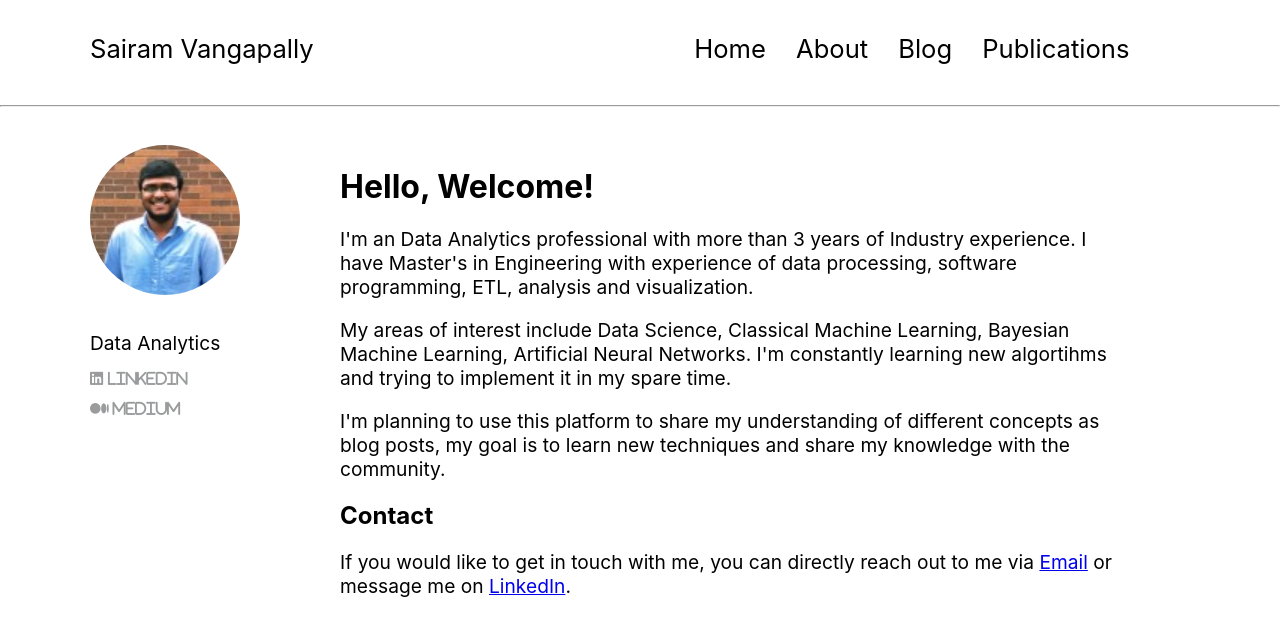
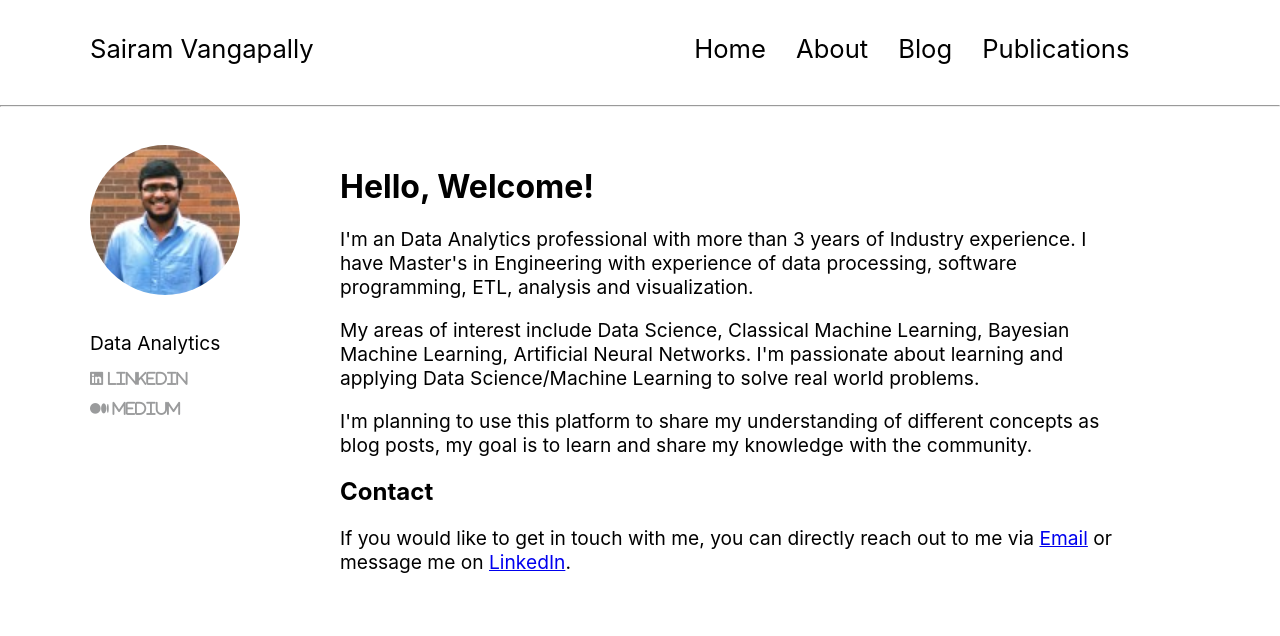
Before and after one commit to saivangapally/my-website, a React (Create React App) app: page / in a window 1280 px wide. Shown: the top 636 px of the page. Built offline with nearby package versions, Linux system fonts and the light colour scheme.

Commit message:
Update Home.js

```diff
--- a/src/content/Home.js
+++ b/src/content/Home.js
@@ -9,10 +9,9 @@ class Home extends Component{
                     with experience of data processing, software programming, ETL, analysis and visualization.
                 </p>
                 <p>My areas of interest include Data Science, Classical Machine Learning, Bayesian Machine Learning, Artificial Neural Networks.
-                    I'm constantly learning new algortihms and trying to implement it in my spare time.
+                    I'm passionate about learning and applying Data Science/Machine Learning to solve real world problems.
                 </p>
-                <p>I'm planning to use this platform to share my understanding of different concepts as blog posts, my goal is to learn
-                    new techniques and share my knowledge with the community.
+                <p>I'm planning to use this platform to share my understanding of different concepts as blog posts, my goal is to learn and share my knowledge with the community.
                 </p>
                 <h2>Contact</h2>
                 <p>If you would like to get in touch with me, you can directly reach
```
